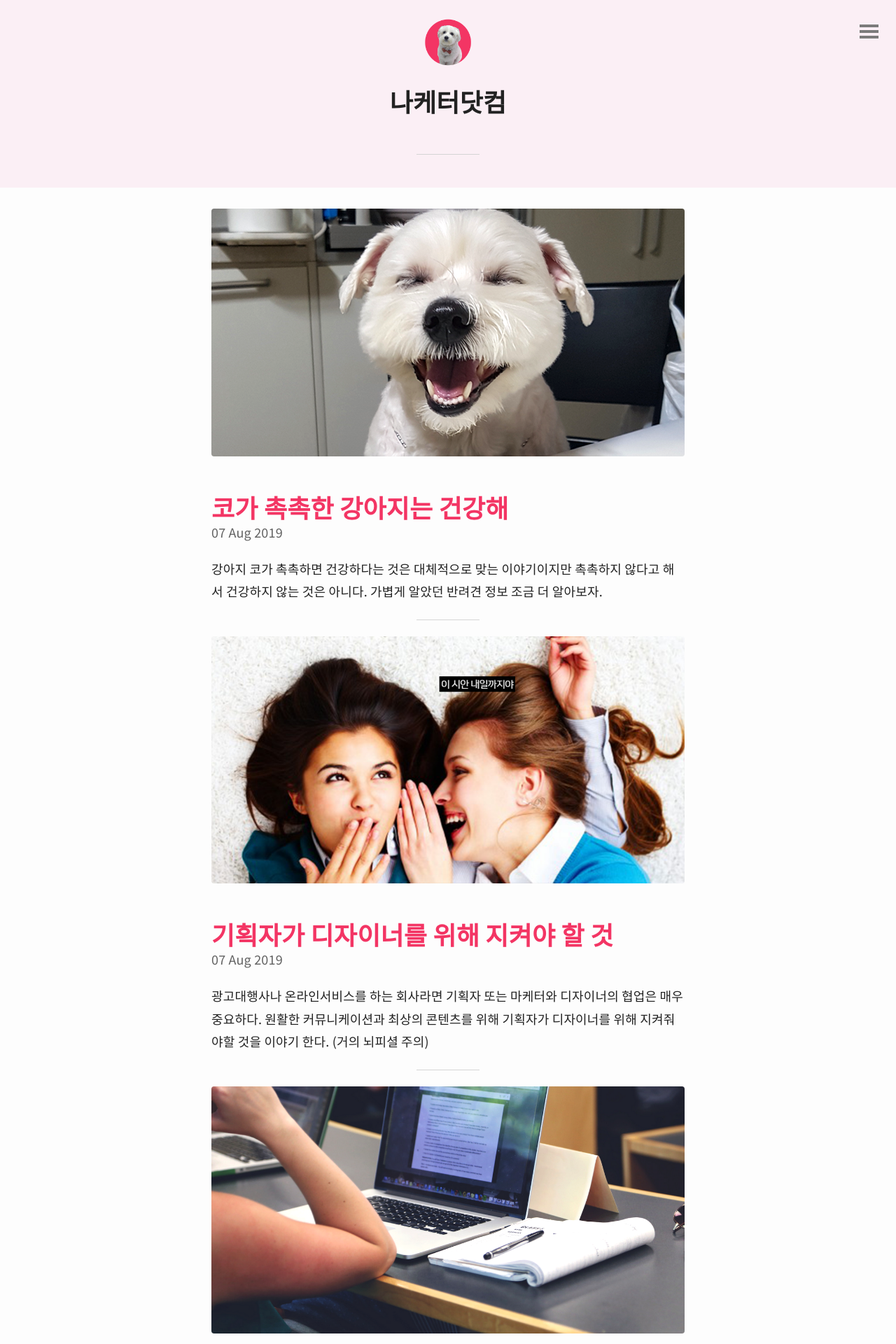
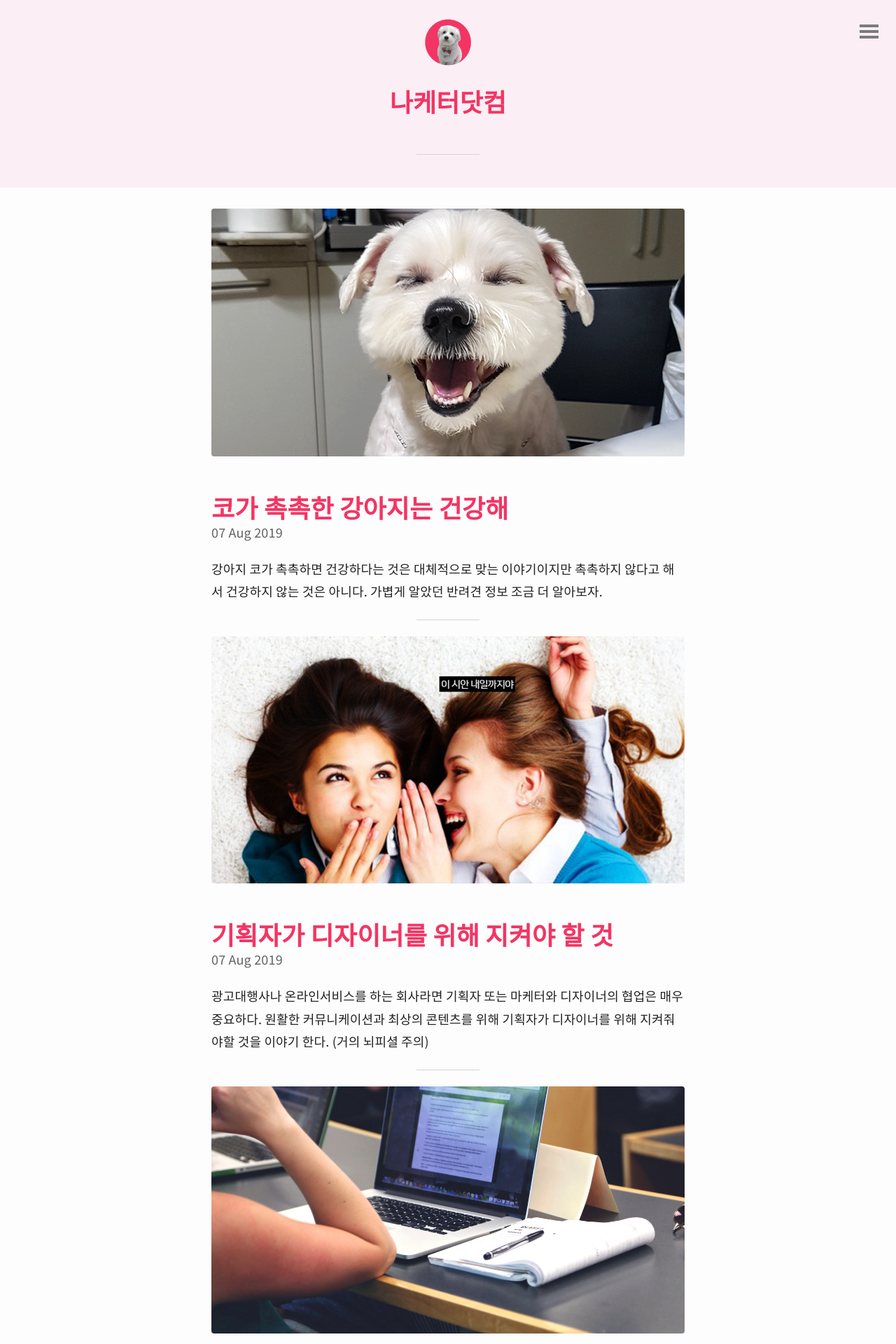
Before and after one commit to nayoungeee/naketer, a Jekyll site: the page built from index.html, in a window 1280 px wide. Shown: the top 1920 px of the page at 70% size. Built offline with Jekyll 4.4.1, drawn with Linux system fonts in a browser that asks for light colours; the list of posts is cut into pages by our own code.

Commit message:
메인폰트 수정?

```diff
--- a/_sass/typography.scss
+++ b/_sass/typography.scss
@@ -72,6 +72,7 @@ h2 {
 	font-size: 2em; /* 36px/18px */
 	line-height: 1.3334em; /* 48px/36px */
 	padding: 0.66667em 0 0 0; /* 12px/36px * 2, pnly top (Use padding instead of margin to maintain proximity with paragraph) */
+	color: #f33564;
 }
 
 h3, h4, h5, h6 {
```
